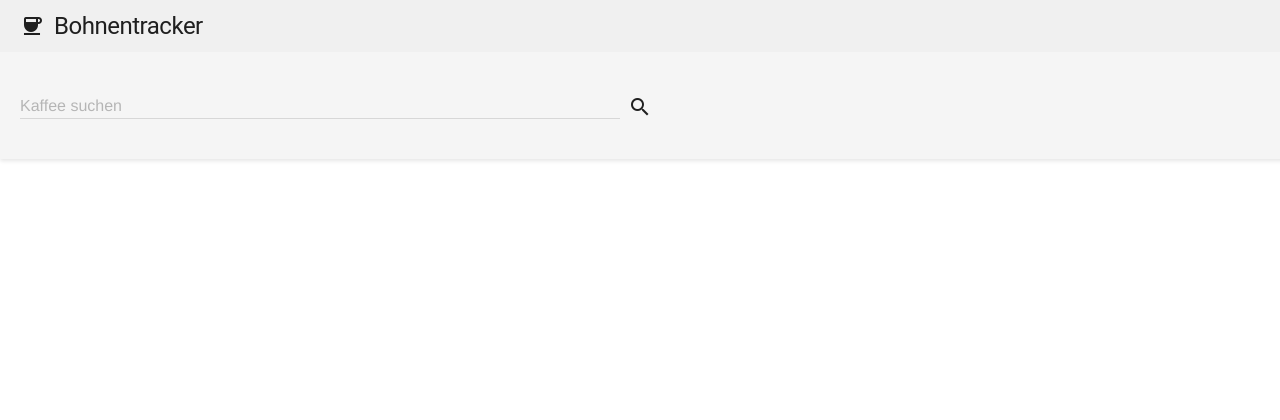
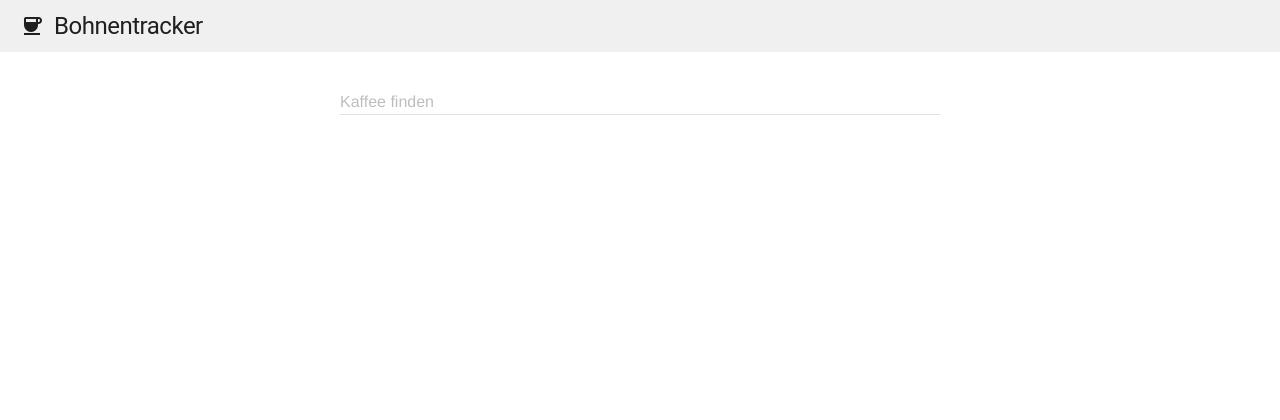
Before and after one commit to JanisHuser/CoffeeTracker, a Flask app: page / in a window 1280 px wide. Shown: the top 420 px of the page. Run offline with Flask 3, Linux system fonts and the light colour scheme; data that the repository does not hold is empty; parts of the project's set-up code (start-up, migrations or seed data) failed here and were passed over.

Commit message:
fix search not working

```diff
--- a/templates/index.html
+++ b/templates/index.html
@@ -1,98 +1,79 @@
 {% extends "base.html" %}
 {% block content %}
 
+<div class="mdl-grid">
+    <div class="mdl-cell mdl-cell--12-col">
+        <form action="{{ url_for('index') }}" method="GET"
+            class="mdl-textfield mdl-js-textfield mdl-textfield--floating-label">
+            <input class="mdl-textfield__input" type="text" id="search" name="search"
+                value="{{ request.args.get('search', '') }}">
+            <label class="mdl-textfield__label" for="search">Kaffee finden</label>
+        </form>
+    </div>
+
+    {% for coffee in coffee_beans %}
+    <div class="mdl-cell mdl-cell--4-col mdl-cell--4-col-tablet mdl-cell--4-col-desktop">
+        <div class="demo-card-square mdl-card mdl-shadow--2dp">
+            <div class="mdl-card__title mdl-card--expand"
+                style="background: url('{{ url_for('static', filename='uploads/' + coffee.image) }}') center / cover;">
+                <h2 class="mdl-card__title-text">{{ coffee.name }}</h2>
+            </div>
+            <div class="mdl-card__supporting-text">
+                Click to view details and add reviews.
+            </div>
+            <div class="mdl-card__actions mdl-card--border">
+                <a href="{{ url_for('coffee_detail', id=coffee.id) }}"
+                    class="mdl-button mdl-button--colored mdl-js-button mdl-js-ripple-effect">
+                    View Details
+                </a>
+                <div class="mdl-layout-spacer"></div>
+                <div class="mdl-card__supporting-text">
+                    Average Rating: {{ "%.1f"|format(coffee.average_rating) }}/10
+                </div>
+            </div>
+        </div>
+    </div>
+    {% endfor %}
+</div>
+
+<div class="mdl-layout__content">
+    <a id="add" class="mdl-button mdl-js-button mdl-button--fab mdl-js-ripple-effect mdl-button--colored"
+        href="{{ url_for('add_coffee') }}" style="position: fixed; bottom: 20px; right: 20px; z-index: 1000;">
+        <i class="material-icons">add</i>
+    </a>
+</div>
+
+{% endblock %}
+
+{% block scripts %}
 <style>
-    .search-container {
-        width: 100%;
-        padding: 20px;
-        background-color: #f5f5f5;
-        box-shadow: 0 2px 4px rgba(0, 0, 0, 0.1);
-    }
-
-    .search-input {
-        width: 100%;
-        max-width: 600px;
-        margin: 0 auto;
-    }
-
-    .coffee-grid {
-        padding: 20px;
-    }
-
     .demo-card-square.mdl-card {
         width: 100%;
         height: 320px;
     }
 
     .demo-card-square>.mdl-card__title {
-        height: 70%;
-    }
-
-    .demo-card-square>.mdl-card__supporting-text {
-        padding: 16px;
-    }
-
-    .coffee-card-title {
-        font-size: 18px;
-        font-weight: bold;
-        margin-bottom: 8px;
-    }
-
-    .coffee-card-info {
-        font-size: 14px;
-        color: #757575;
-    }
-
-    #add {
-        position: fixed;
-        bottom: 20px;
-        right: 20px;
-        z-index: 1000;
+        color: #fff;
+        background: #46B6AC;
     }
 
     .coffee-card-link {
         text-decoration: none;
-        color: inherit;
+    }
+
+    .mdl-textfield {
+        width: 100%;
+        max-width: 600px;
+        margin: 0 auto;
+    }
+
+    .mdl-textfield__input {
+        width: 100%;
+    }
+
+    form.mdl-textfield {
+        display: flex;
+        justify-content: center;
     }
 </style>
-
-<div class="search-container">
-    <div class="mdl-textfield mdl-js-textfield mdl-textfield--floating-label search-input">
-        <input class="mdl-textfield__input" type="text" id="search">
-        <label class="mdl-textfield__label" for="search">Kaffee suchen</label>
-    </div>
-    <button class="mdl-button mdl-js-button mdl-button--icon">
-        <i class="material-icons">search</i>
-    </button>
-</div>
-
-<div class="mdl-grid coffee-grid">
-    {% for coffee in coffee_beans %}
-    <div class="mdl-cell mdl-cell--3-col mdl-cell--4-col-tablet mdl-cell--4-col-phone">
-        <a href="{{ url_for('coffee_detail', id=coffee.id) }}" class="coffee-card-link">
-            <div class="demo-card-square mdl-card mdl-shadow--2dp">
-                <div class="mdl-card__title mdl-card--expand"
-                    style="background: url('{{ url_for('static', filename='uploads/' + coffee.image) }}') center / cover;">
-                </div>
-                <div class="mdl-card__supporting-text">
-                    <div class="coffee-card-title">{{ coffee.name }}</div>
-                    <div class="coffee-card-info">
-                        {% if coffee.average_rating > 0 %}
-                        Durchschnittsbewertung: {{ coffee.average_rating }} / 5
-                        {% else %}
-                        Noch keine Bewertungen
-                        {% endif %}
-                    </div>
-                </div>
-            </div>
-        </a>
-    </div>
-    {% endfor %}
-</div>
-
-<a href="{{ url_for('add_coffee') }}" id="add"
-    class="mdl-button mdl-js-button mdl-button--fab mdl-js-ripple-effect mdl-button--colored">
-    <i class="material-icons">add</i>
-</a>
-
 {% endblock %}
```
